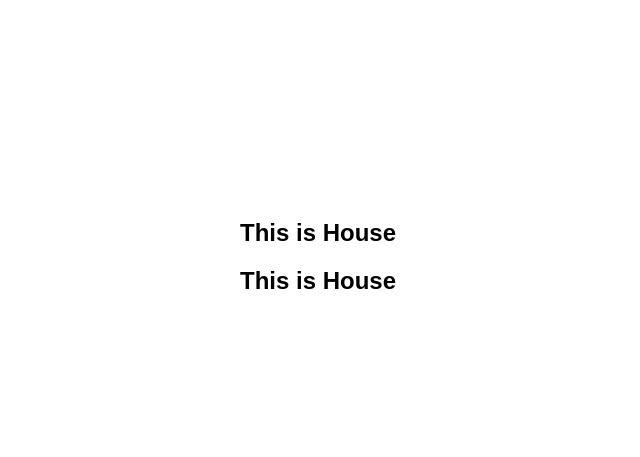
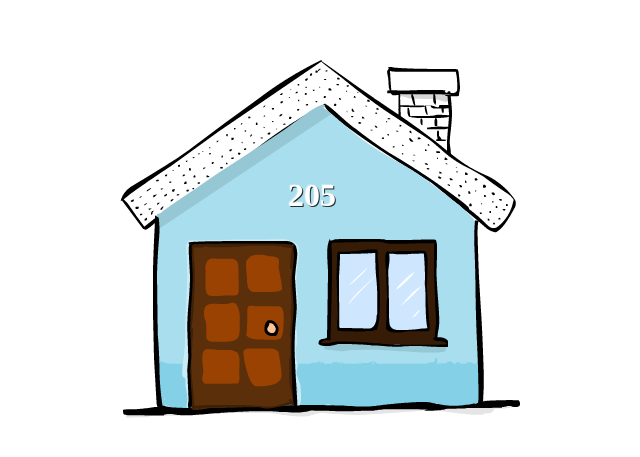
Before and after one commit to lintonye/react-101-for-designers, a React (Create React App) app in the folder react_house/: page / in a window 1280 px wide. Shown: the part 143-600 px from the top of the page, without its empty margins (322-962 px from the left). Built offline with nearby package versions, Linux system fonts and the light colour scheme.

Commit message:
Add exercise 17

```diff
--- a/react_house/src/App.css
+++ b/react_house/src/App.css
@@ -40,3 +40,14 @@ img {
   top: 182px;
   cursor: pointer;
 }
+
+.house-number {
+  position: absolute;
+  left: 170px;
+  top: 120px;
+  font-family: cursive;
+  font-size: 2em;
+  font-weight: bold;
+  color: white;
+  text-shadow: -1px -1px 0px rgba(255,255,255,0.3), 1px 1px 0px rgba(0,0,0,0.8);
+}
--- a/react_house/src/App.js
+++ b/react_house/src/App.js
@@ -2,44 +2,46 @@ import React from 'react';
 import './App.css';
 import Images from './Images';
 
-/**
-
+/*
 Exercises:
 
-- Convert all JSX tags in this file into JavaScript code.
+1. In App.js, make the house number on the wall configurable, i.e.
+   you can make the house number "123" with: <House number='123'/>
 
-Hint 1:
+2. Can you make two houses with different roof colors and house numbers?
 
-  <MyComp />
-
-  ==>
-
-  React.createElement(MyComp);
-
-
-Hint 2:
-
-  <MyComp>
-    <div>Hello</div>
-    <Child2 />
-  </MyComp>
-
-  ==>
-
-  React.createElement(MyComp,
-    {},
-    React.createElement('div', {}, 'Hello'),
-    React.createElement(Child2)
-  );
+const App = () => (
+  <div>
+    <House roofColor='blue' number='123'/>
+    <House roofColor='red' number='321' />
+  </div>
+);
 
 */
-const House = () => React.createElement('h2', {}, 'This is House');
 
-const houses = [
-  React.createElement(House),
-  React.createElement(House)
-]
+const House = ({ number }) => (
+  <div className='house'>
+    <Roof color='white' />
+    <Wall />
+    <Window />
+    <Door />
+  </div>
+);
 
-const App = () => React.createElement('div', {}, houses);
+const Roof = ({ color }) => (
+  <img src={Images.roof} className="roof" style={{ background: color }} />
+);
+
+const Wall = () => (
+  <div>
+    <img src={Images.wall} className="wall" />
+    <div className="house-number">205</div>
+  </div>
+);
+
+const Window = () => <img src={Images.window} className="window" />;
+const Door = () => <img src={Images.door_closed} className='door' />;
+
+const App = () => <House />;
 
 export default App;
```
